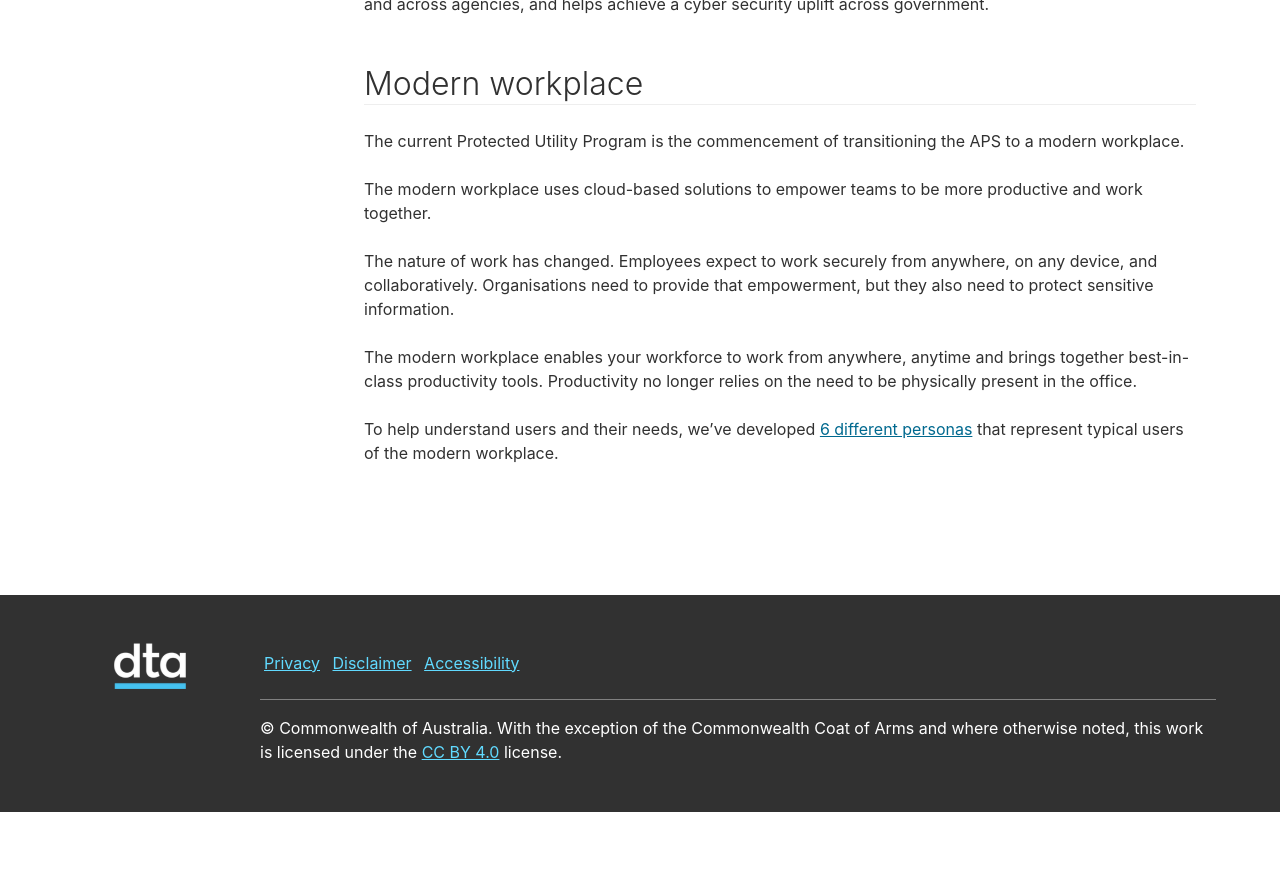
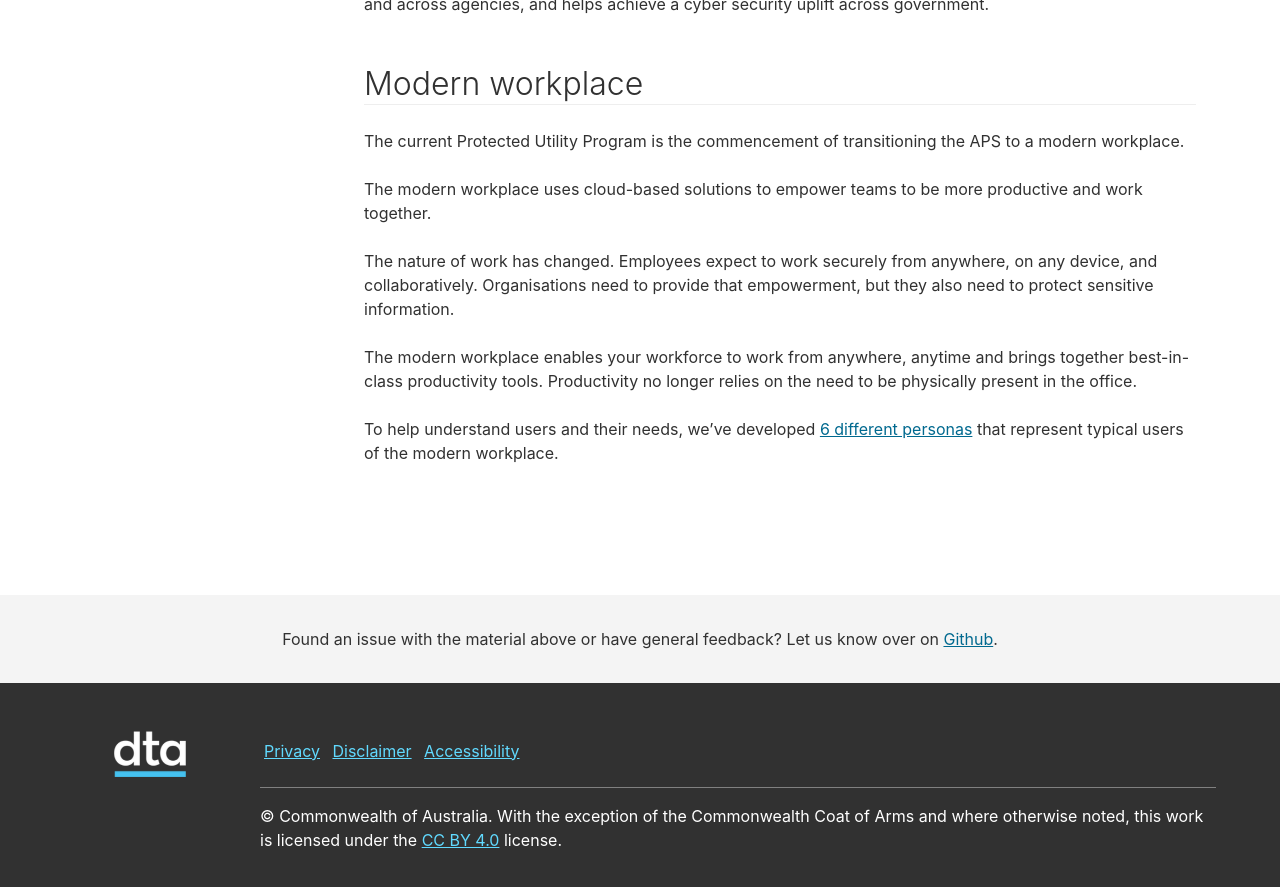
Before and after one commit to ASD-Blueprint/desktop.gov.au, a Jekyll site: the page built from program/index.md, in a window 1280 px wide and 900 px high, scrolled down 724 px. Shown: the top 887 px of the window. Built offline with Jekyll 4.4.1, drawn with Linux system fonts in a browser that asks for light colours; comment, search, counter and statistics services are not loaded; before the commit the page ends 1536 px from its top, so only the background shows below that.

Commit message:
Add feedback link to Github

```diff
--- a/_includes/footer.html
+++ b/_includes/footer.html
@@ -1,3 +1,8 @@
+{% if page.path != 'index.md' %}
+<section id="feedback" class="au-body text-centered">
+    <p>Found an issue with the material above or have general feedback? Let us know over on <a href="https://github.com/govau/desktop.gov.au/issues">Github</a>.</p>
+</section>
+{% endif %}
 <footer class="au-footer au-footer--dark au-body au-body--dark hidden-print" role="contentinfo">
     <div id="back-to-top" class="transition-medium hidden-print">
         <a href="#top">
--- a/_sass/main.scss
+++ b/_sass/main.scss
@@ -234,14 +234,20 @@ body.home {
             margin-bottom: 2em;
         }
     }
-
-    footer.au-footer {
-        margin-top: 0;
-    }
 }
 
 code {
     word-break: break-word;
+}
+
+#feedback {
+    background-color: #f4f4f4;
+    margin-top: 5em;
+    padding: 2em 0;
+}
+
+footer.au-footer {
+    margin-top: 0;
 }
 
 
@@ -273,11 +279,6 @@ code {
     .right-aligned {
         /* similar to .pull-right but for main menu items */
         float: right !important;
-    }
-    body:not(.home) {
-        footer.au-footer {
-            margin-top: 5em;
-        }
     }
 }
 @media (max-width: 767px) {
```
